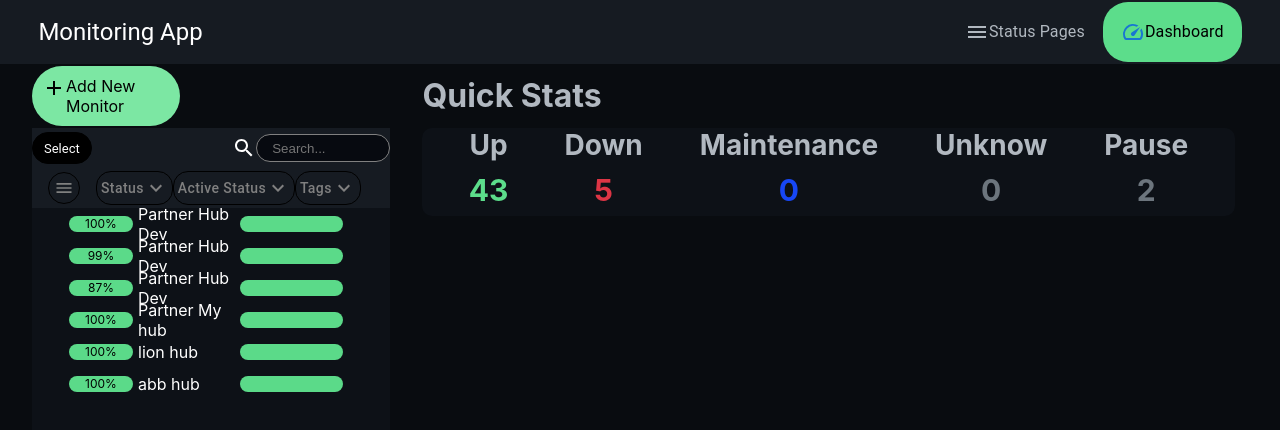
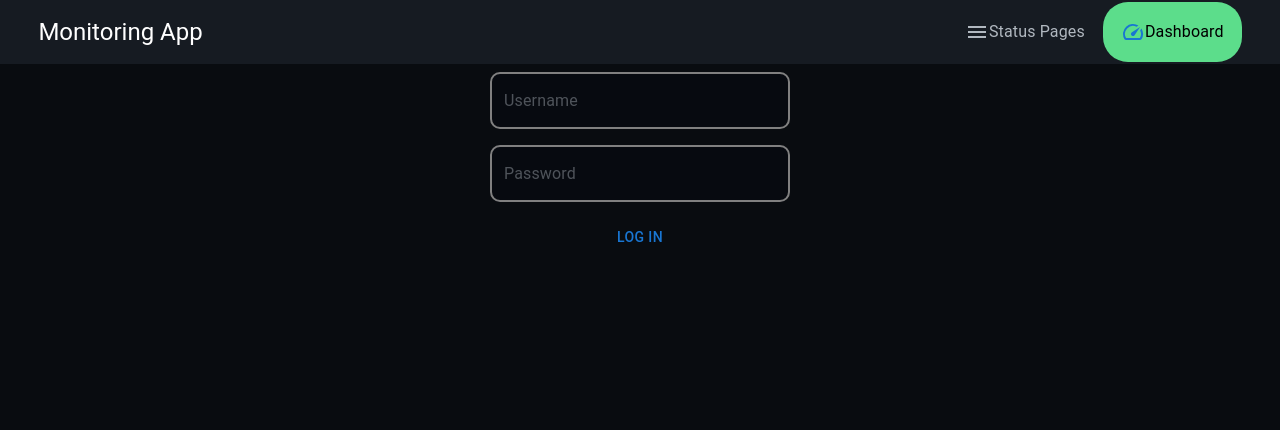
Before and after one commit to BulandaK/kuma-clone, a React (Create React App) app: page / in a window 1280 px wide. Before the commit this address led to /dashboard. Shown: the top 430 px of the page. Built offline with nearby package versions, Linux system fonts and the light colour scheme.

Commit message:
add login page

```diff
--- a/src/components/Layout/Layout.tsx
+++ b/src/components/Layout/Layout.tsx
@@ -3,15 +3,22 @@ import React from "react";
 import { Outlet } from "react-router-dom";
 import Navbar from "../Navbar/Navbar";
 import MonitorSection from "../MonitorSection/MonitorSection";
+import Login from "../../pages/Login/Login";
+
+const isLogged = false;
 
 function Layout() {
   return (
     <div>
-      <Navbar />
-      <div style={{ display: "flex" }}>
-        <MonitorSection />
-        <Outlet />
-      </div>
+      <Navbar isLogged={isLogged} />
+      {isLogged ? (
+        <div style={{ display: "flex" }}>
+          <MonitorSection />
+          <Outlet />
+        </div>
+      ) : (
+        <Login />
+      )}
     </div>
   );
 }
--- /dev/null
+++ b/src/pages/Login/Login.tsx
@@ -0,0 +1,65 @@
+import { Button, OutlinedInput, TextField } from "@mui/material";
+import React from "react";
+
+function Login() {
+  return (
+    <div
+      style={{
+        height: "25vh",
+        // backgroundColor: "aqua",
+        display: "flex",
+        justifyContent: "space-around",
+        alignItems: "center",
+        flexDirection: "column",
+      }}
+    >
+      <OutlinedInput
+        id="filled-basic"
+        placeholder="Username"
+        sx={{
+          width: "300px",
+          backgroundColor: "#070a10",
+          borderRadius: "10px",
+          color: "#b1b8c0",
+          ".MuiOutlinedInput-notchedOutline": {
+            border: "2px solid gray",
+          },
+          "&:hover .MuiOutlinedInput-notchedOutline": {
+            border: "2px solid gray", // Zmiana koloru obramowania w stanie hover
+          },
+          // ,
+          "&.Mui-focused .MuiOutlinedInput-notchedOutline": {
+            border: "2px solid #88B04B",
+          },
+        }}
+      />
+      <OutlinedInput
+        id="filled-basic"
+        placeholder="Password"
+        type="password"
+        inputProps={{
+          disableunderline: true,
+        }}
+        sx={{
+          width: "300px",
+          borderRadius: "10px",
+          backgroundColor: "#070a10",
+          color: "#b1b8c0",
+          ".MuiOutlinedInput-notchedOutline": {
+            border: "2px solid gray",
+          },
+          "&:hover .MuiOutlinedInput-notchedOutline": {
+            border: "2px solid gray", // Zmiana koloru obramowania w stanie hover
+          },
+          // ,
+          "&.Mui-focused .MuiOutlinedInput-notchedOutline": {
+            border: "2px solid #88B04B",
+          },
+        }}
+      />
+      <Button>Log in</Button>
+    </div>
+  );
+}
+
+export default Login;
```
Also changed, not shown: src/pages/Home/Home.tsx (deleted, +0 -14 lines).
